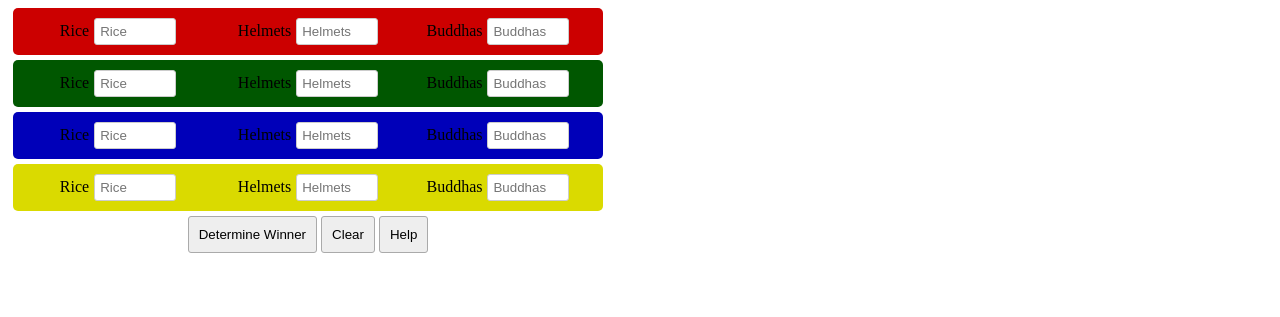
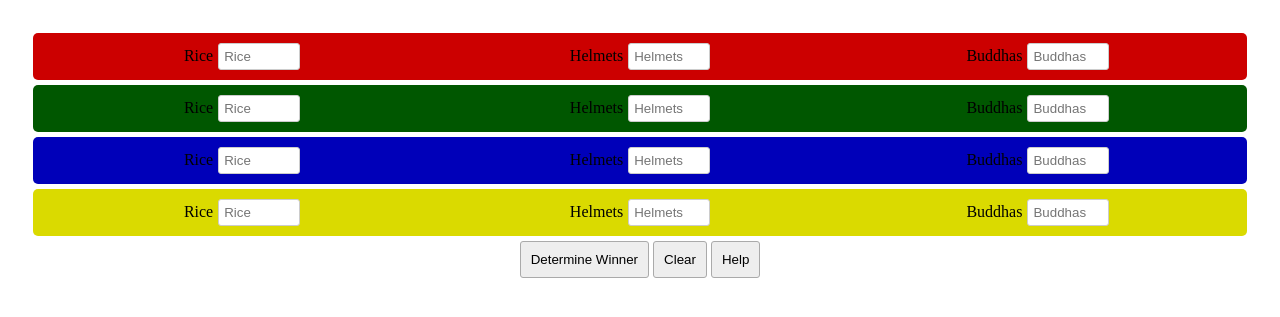
Before and after one commit to Scaeva/samuraiWinnerDeterminer, a PHP site: page /index.html in a window 1280 px wide. Shown: the top 317 px of the page. Run offline with PHP 8.4, Linux system fonts and the light colour scheme.

Commit message:
added viewport meta

```diff
--- a/index.html
+++ b/index.html
@@ -1,12 +1,14 @@
 <!DOCTYPE html>
 <html>
     <head>
+        <title data-i18n="title">Samurai Winner Determiner</title>
         <meta charset="UTF-8">
-        <title data-i18n="title">Samurai Winner Determiner</title>
+        <meta name="viewport" content="width=device-width, user-scalable=no, initial-scale=1.0, maximum-scale=1.0, minimum-scale=1.0">
         <link rel="stylesheet" type="text/css" href="styles/main.css">
         <script src="scripts/main.js"></script>
     </head>
     <body>
+        <div id="container">
             <div class="players">
                 <div class="red">
                     <label><span data-i18n="rice">Rice</span><input data-player="red" data-type="rice"></label>
@@ -33,6 +35,7 @@
                 <button id="determineWinner" data-i18n="determineWinner">Determine Winner</button>
                 <button id="clear" data-i18n="clear">Clear</button>
                 <button id="help" data-i18n="help">Help</button>
+            </div>
         </div>
         <script src="scripts/determineWinner.js"></script>
         <script>
--- a/styles/main.css
+++ b/styles/main.css
@@ -1,5 +1,5 @@
 body{
-    width: 600px;
+    padding: 20px;
 }
 .players > div{
     border: 1px solid inherit;
```
Lines whose indentation alone changed are shown as unchanged.
